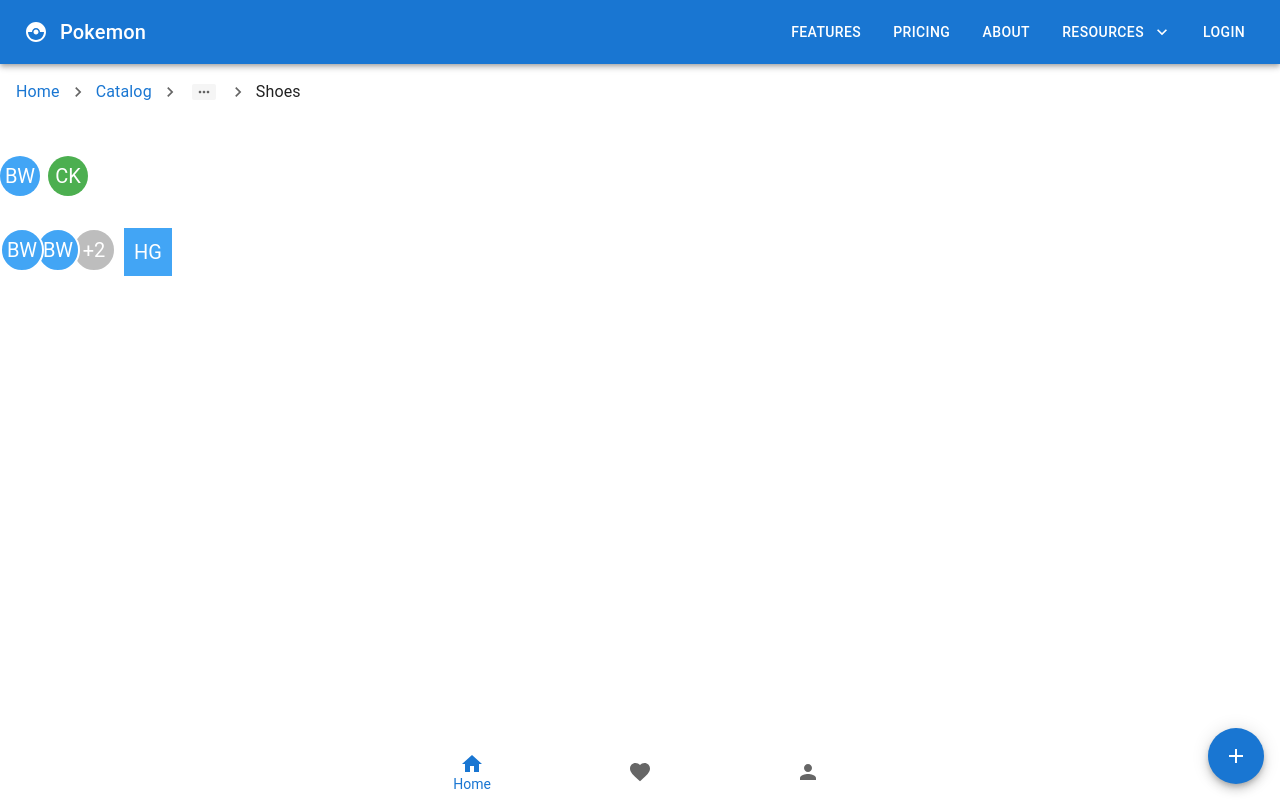
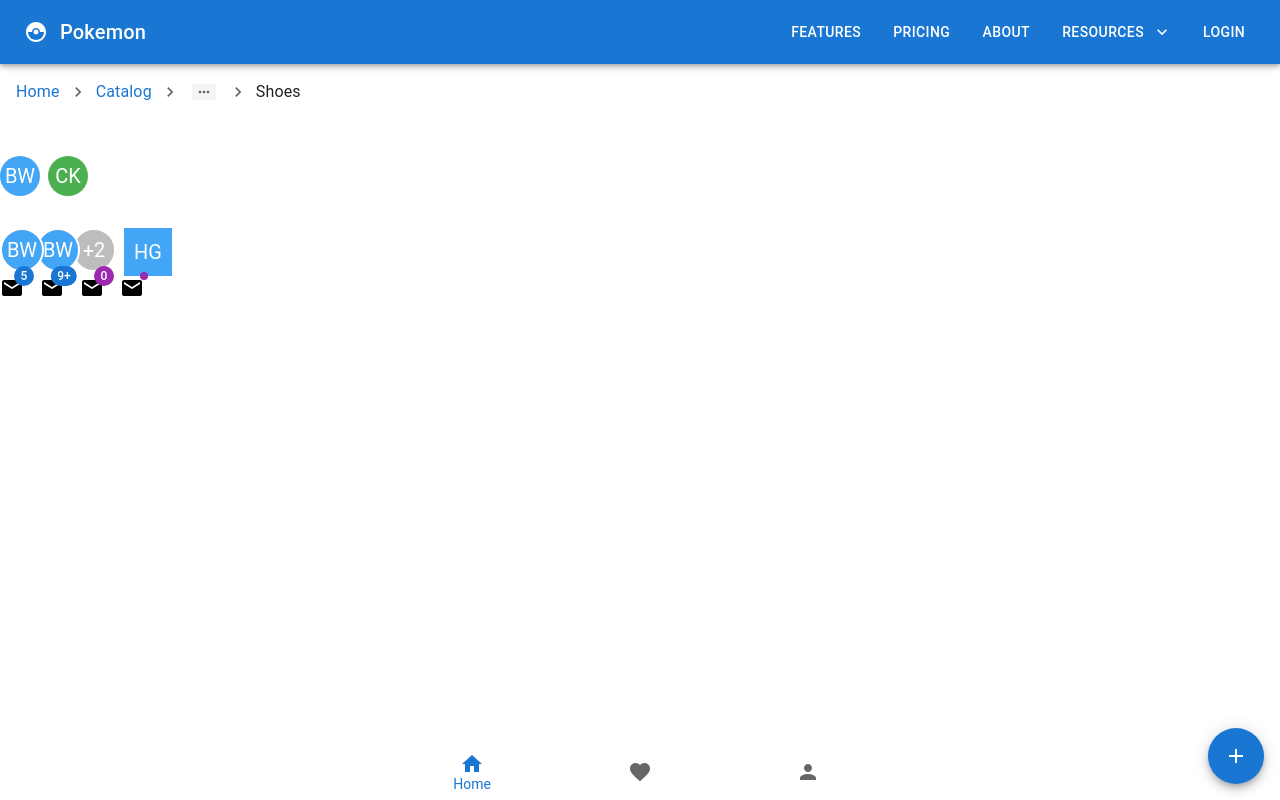
Before and after one commit to devhimanshuu/Full_stack_Journey, a React (Create React App) app in the folder Front-end/Material-UI/: page / in a window 1280 px wide. Built offline with nearby package versions, Linux system fonts and the light colour scheme.

Commit message:
muiBadge

```diff
--- a/Front-end/Material-UI/src/App.tsx
+++ b/Front-end/Material-UI/src/App.tsx
@@ -1,5 +1,6 @@
 import "./App.css";
 import { MuiAvatar } from "./components/muiAvatar";
+import { MuiBadge } from "./components/muiBadge";
 import { MuiBottomNavigation } from "./components/muiBottomNavigation";
 import { MuiBreadCrumbs } from "./components/muiBreadCrumbs";
 import { MuiDrawer } from "./components/muiDrawer";
@@ -29,6 +30,7 @@ function App() {
       <MuiSpeedDial />
       <MuiBottomNavigation />
       <MuiAvatar />
+      <MuiBadge />
     </div>
   );
 }
--- /dev/null
+++ b/Front-end/Material-UI/src/components/muiBadge.tsx
@@ -0,0 +1,21 @@
+import React from "react";
+import { Stack, Badge } from "@mui/material";
+import MailIcon from "@mui/icons-material/Mail";
+export const MuiBadge = () => {
+  return (
+    <Stack spacing={2} direction="row">
+      <Badge badgeContent={5} color="primary">
+        <MailIcon></MailIcon>
+      </Badge>
+      <Badge badgeContent={100} color="primary" max={9}>
+        <MailIcon></MailIcon>
+      </Badge>
+      <Badge badgeContent={0} color="secondary" showZero>
+        <MailIcon></MailIcon>
+      </Badge>
+      <Badge variant="dot" color="secondary">
+        <MailIcon></MailIcon>
+      </Badge>
+    </Stack>
+  );
+};
```
